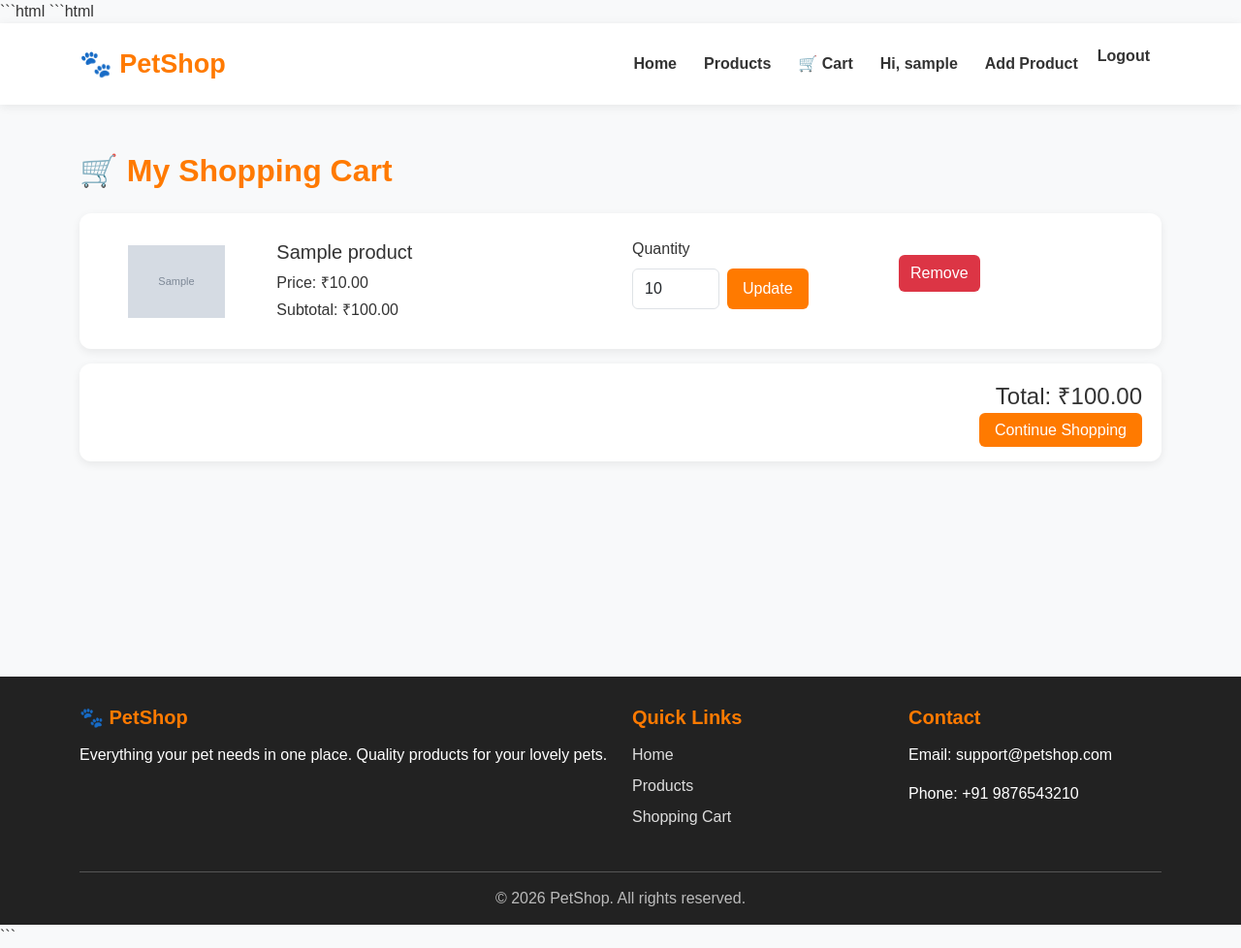
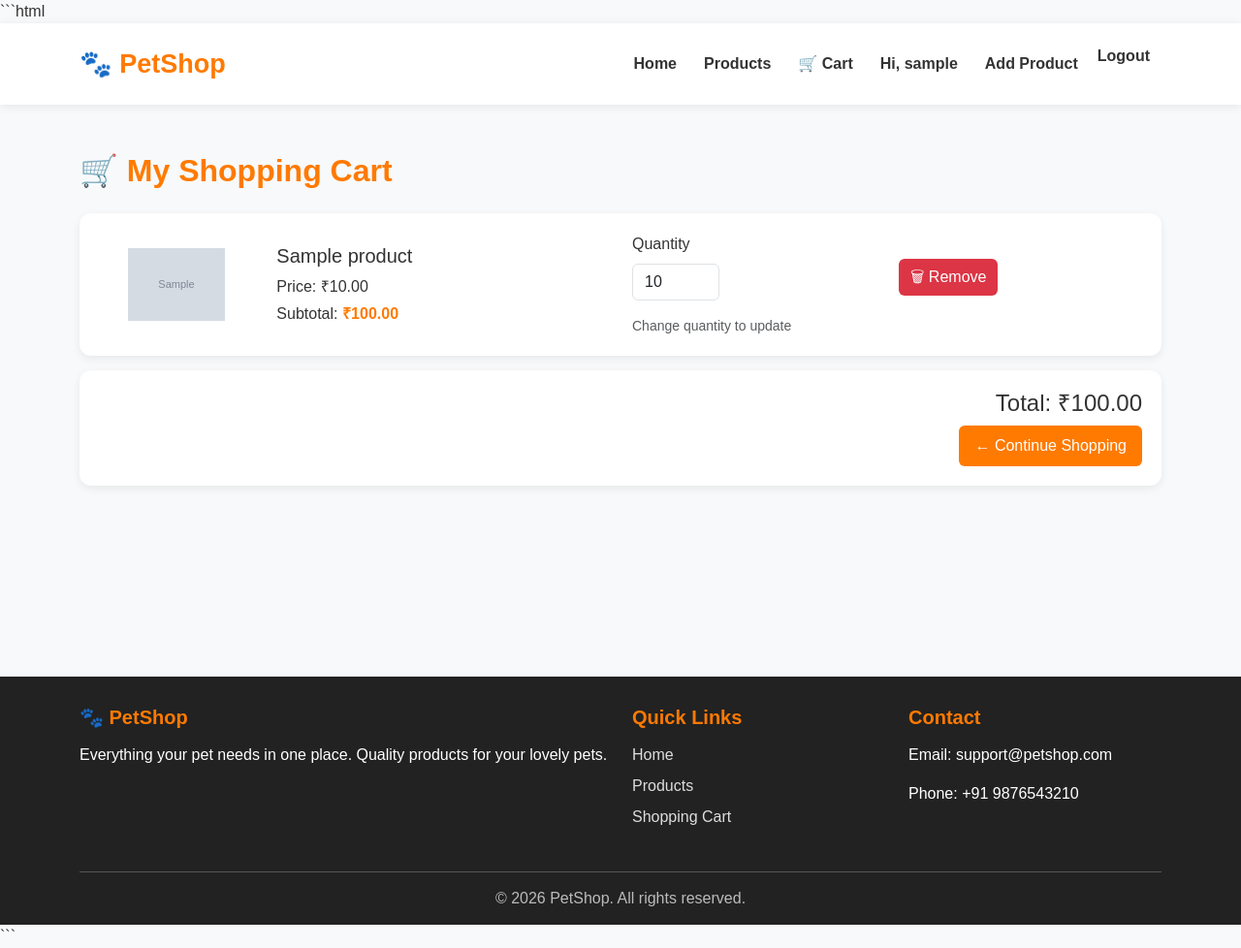
Before and after one commit to arshavijesh1-cell/PetShop, a Django app: page /cart/ in a window 1280 px wide. Shown: the whole page at 97% size. Run offline with Django 5.2, Linux system fonts and the light colour scheme; a user stored in the database is signed in; tables that the repository leaves empty hold one stand-in row (values such as "Sample post"); grey boxes marked "Sample" are stand-in pictures.

Commit message:
Updated project

````diff
--- a/PetShop/settings.py
+++ b/PetShop/settings.py
@@ -125,3 +125,9 @@ MEDIA_ROOT = BASE_DIR / 'media'
 # https://docs.djangoproject.com/en/5.2/ref/settings/#default-auto-field
 
 DEFAULT_AUTO_FIELD = 'django.db.models.BigAutoField'
+
+
+
+LOGIN_URL = '/login/'
+LOGIN_REDIRECT_URL = '/products/'
+LOGOUT_REDIRECT_URL = '/'
--- a/shop/views.py
+++ b/shop/views.py
@@ -1,70 +1,58 @@
+
 from django.shortcuts import render, redirect, get_object_or_404
-from .models import Product, Category, CartItem
 from django.contrib.auth import authenticate, login, logout
+from django.contrib.auth.decorators import login_required, user_passes_test
 from django.contrib import messages
-from django.contrib.auth.decorators import login_required
+from django.contrib.auth.models import User
 from django.views.decorators.http import require_POST
 from decimal import Decimal
 
+from .models import Product, Category, CartItem
 
+
+# Home page
 def home(request):
     products = Product.objects.all()
     categories = Category.objects.all()
 
-    return render(
-        request,
-        'home.html',
-        {
-            'products': products,
-            'categories': categories
-        }
-    )
+    return render(request, 'home.html', {
+        'products': products,
+        'categories': categories
+    })
 
 
+# Product list
 def product_list(request):
-
     products = Product.objects.all()
     categories = Category.objects.all()
 
     category_id = request.GET.get('category')
 
     if category_id:
-        products = Product.objects.filter(
-            category_id=category_id
-        )
+        products = products.filter(category_id=category_id)
 
-    return render(
-        request,
-        'products.html',
-        {
-            'products': products,
-            'categories': categories
-        }
-    )
+    return render(request, 'products.html', {
+        'products': products,
+        'categories': categories
+    })
 
 
+# Product detail
 def product_detail(request, product_id):
+    product = get_object_or_404(Product, id=product_id)
 
-    product = get_object_or_404(
-        Product,
-        id=product_id
-    )
-
-    return render(
-        request,
-        'product_detail.html',
-        {
-            'product': product
-        }
-    )
+    return render(request, 'product_detail.html', {
+        'product': product
+    })
 
 
+# Only staff can add products
+@login_required
+@user_passes_test(lambda user: user.is_staff)
 def product_create(request):
-
     categories = Category.objects.all()
 
     if request.method == 'POST':
-
         name = request.POST.get('name')
         category_id = request.POST.get('category')
         description = request.POST.get('description')
@@ -72,10 +60,7 @@ def product_create(request):
         stock = request.POST.get('stock')
         image = request.FILES.get('image')
 
-        category = get_object_or_404(
-            Category,
-            id=category_id
-        )
+        category = get_object_or_404(Category, id=category_id)
 
         Product.objects.create(
             name=name,
@@ -86,38 +71,30 @@ def product_create(request):
             image=image
         )
 
+        messages.success(request, 'Product added successfully.')
         return redirect('product_list')
 
-    return render(
-        request,
-        'product_form.html',
-        {
-            'categories': categories
-        }
-    )
+    return render(request, 'product_form.html', {
+        'categories': categories
+    })
 
 
+# Only staff can edit products
+@login_required
+@user_passes_test(lambda user: user.is_staff)
 def product_update(request, product_id):
-
-    product = get_object_or_404(
-        Product,
-        id=product_id
-    )
-
+    product = get_object_or_404(Product, id=product_id)
     categories = Category.objects.all()
 
     if request.method == 'POST':
-
         product.name = request.POST.get('name')
         product.description = request.POST.get('description')
         product.price = request.POST.get('price')
         product.stock = request.POST.get('stock')
 
         category_id = request.POST.get('category')
-
         product.category = get_object_or_404(
-            Category,
-            id=category_id
+            Category, id=category_id
         )
 
         if request.FILES.get('image'):
@@ -125,66 +102,49 @@ def product_update(request, product_id):
 
         product.save()
 
+        messages.success(request, 'Product updated successfully.')
         return redirect('product_list')
 
-    return render(
-        request,
-        'product_form.html',
-        {
-            'product': product,
-            'categories': categories
-        }
-    )
+    return render(request, 'product_form.html', {
+        'product': product,
+        'categories': categories
+    })
 
+
+# Only staff can delete products
+@login_required
+@user_passes_test(lambda user: user.is_staff)
 def product_delete(request, product_id):
-
-    product = get_object_or_404(
-        Product,
-        id=product_id
-    )
+    product = get_object_or_404(Product, id=product_id)
 
     if request.method == 'POST':
-
         product.delete()
-
+        messages.success(request, 'Product deleted successfully.')
         return redirect('product_list')
 
-    return render(
-        request,
-        'product_confirm_delete.html',
-        {
-            'product': product
-        }
-    )
+    return render(request, 'product_confirm_delete.html', {
+        'product': product
+    })
 
 
+# Register
 def register(request):
-
     if request.method == 'POST':
-
         username = request.POST.get('username')
         email = request.POST.get('email')
         password = request.POST.get('password')
         confirm_password = request.POST.get('confirm_password')
 
-        if password != confirm_password:
-
-            messages.error(
-                request,
-                'Passwords do not match.'
-            )
-
+        if not username or not password:
+            messages.error(request, 'Please fill in all required fields.')
             return redirect('register')
 
-        from django.contrib.auth.models import User
+        if password != confirm_password:
+            messages.error(request, 'Passwords do not match.')
+            return redirect('register')
 
         if User.objects.filter(username=username).exists():
-
-            messages.error(
-                request,
-                'Username already exists.'
-            )
-
+            messages.error(request, 'Username already exists.')
             return redirect('register')
 
         User.objects.create_user(
@@ -197,19 +157,14 @@ def register(request):
             request,
             'Registration successful. Please login.'
         )
-
         return redirect('login')
 
-    return render(
-        request,
-        'registration/register.html'
-    )
+    return render(request, 'registration/register.html')
 
 
+# Login
 def user_login(request):
-
     if request.method == 'POST':
-
         username = request.POST.get('username')
         password = request.POST.get('password')
 
@@ -220,43 +175,40 @@ def user_login(request):
         )
 
         if user is not None:
-
             login(request, user)
 
-            messages.success(
-                request,
-                'Login successful!'
+            messages.success(request, 'Login successful!')
+
+            # Return to the page the user originally requested
+            next_url = (
+                request.POST.get('next')
+                or request.GET.get('next')
             )
+
+            if (
+                next_url
+                and next_url.startswith('/')
+                and not next_url.startswith('//')
+            ):
+                return redirect(next_url)
 
             return redirect('home')
 
-        else:
+        messages.error(request, 'Invalid username or password.')
 
-            messages.error(
-                request,
-                'Invalid username or password.'
-            )
-
-    return render(
-        request,
-        'registration/login.html'
-    )
+    return render(request, 'registration/login.html')
 
 
+# Logout
+@login_required
+@require_POST
 def user_logout(request):
-
     logout(request)
-
-    messages.success(
-        request,
-        'Logged out successfully.'
-    )
-
+    messages.success(request, 'Logged out successfully.')
     return redirect('home')
 
 
-
-
+# Add to cart
 @login_required
 @require_POST
 def add_to_cart(request, product_id):
@@ -291,6 +243,7 @@ def add_to_cart(request, product_id):
     return redirect('cart')
 
 
+# Cart page - login required
 @login_required
 def cart(request):
     cart_items = CartItem.objects.filter(
@@ -304,10 +257,11 @@ def cart(request):
 
     return render(request, 'cart.html', {
         'cart_items': cart_items,
-        'total': total,
+        'total': total
     })
 
 
+# Update cart quantity
 @login_required
 @require_POST
 def update_cart(request, product_id):
@@ -331,6 +285,7 @@ def update_cart(request, product_id):
     return redirect('cart')
 
 
+# Remove product from cart
 @login_required
 @require_POST
 def remove_from_cart(request, product_id):
--- a/templates/cart.html
+++ b/templates/cart.html
@@ -1,4 +1,4 @@
-```html
+
 {% extends 'base.html' %}
 
 {% block title %}My Cart | PetShop{% endblock %}
@@ -34,6 +34,7 @@
         padding: 9px 16px;
         border-radius: 6px;
         text-decoration: none;
+        display: inline-block;
     }
 
     .orange-btn:hover {
@@ -47,6 +48,24 @@
         border: none;
         padding: 7px 12px;
         border-radius: 6px;
+        cursor: pointer;
+    }
+
+    .remove-btn:hover {
+        background: #bb2d3b;
+    }
+
+    .quantity-input {
+        max-width: 90px;
+    }
+
+    .subtotal {
+        color: #ff7a00;
+        font-weight: bold;
+    }
+
+    .empty-cart {
+        padding: 40px 20px;
     }
 </style>
 
@@ -59,9 +78,12 @@
         {% for item in cart_items %}
 
             <div class="cart-card">
+
                 <div class="row align-items-center">
 
-                    <div class="col-md-2 text-center">
+                    <!-- Product Image -->
+                    <div class="col-md-2 text-center mb-3 mb-md-0">
+
                         {% if item.product.image %}
                             <img src="{{ item.product.image.url }}"
                                  class="cart-image"
@@ -69,77 +91,107 @@
                         {% else %}
                             <div style="font-size: 45px;">🐾</div>
                         {% endif %}
+
                     </div>
 
-                    <div class="col-md-4">
+                    <!-- Product Details -->
+                    <div class="col-md-4 mb-3 mb-md-0">
+
                         <h5>{{ item.product.name }}</h5>
+
                         <p class="mb-1">
-                            Price: ₹{{ item.product.price }}
+                            Price: ₹{{ item.product.price|floatformat:2 }}
                         </p>
+
                         <p class="mb-0">
-                            Subtotal: ₹{{ item.subtotal }}
+                            Subtotal:
+                            <span class="subtotal">
+                                ₹{{ item.subtotal|floatformat:2 }}
+                            </span>
                         </p>
+
                     </div>
 
-                    <div class="col-md-3">
+                    <!-- Quantity -->
+                    <div class="col-md-3 mb-3 mb-md-0">
+
                         <form method="POST"
                               action="{% url 'update_cart' item.product.id %}">
                             {% csrf_token %}
 
-                            <label class="form-label">Quantity</label>
+                            <label class="form-label">
+                                Quantity
+                            </label>
 
-                            <div class="d-flex gap-2">
-                                <input type="number"
-                                       name="quantity"
-                                       value="{{ item.quantity }}"
-                                       min="1"
-                                       max="{{ item.product.stock }}"
-                                       class="form-control"
-                                       style="max-width: 90px;"
-                                       required>
+                            <input type="number"
+                                   name="quantity"
+                                   value="{{ item.quantity }}"
+                                   min="1"
+                                   max="{{ item.product.stock }}"
+                                   class="form-control quantity-input"
+                                   required
+                                   onchange="this.form.submit()">
 
-                                <button type="submit" class="orange-btn">
-                                    Update
-                                </button>
-                            </div>
                         </form>
+
+                        <small class="text-muted">
+                            Change quantity to update
+                        </small>
+
                     </div>
 
-                    <div class="col-md-3 mt-3 mt-md-0">
+                    <!-- Remove Button -->
+                    <div class="col-md-3">
+
                         <form method="POST"
                               action="{% url 'remove_from_cart' item.product.id %}">
                             {% csrf_token %}
 
-                            <button type="submit" class="remove-btn">
-                                Remove
+                            <button type="submit"
+                                    class="remove-btn">
+                                🗑 Remove
                             </button>
+
                         </form>
+
                     </div>
 
                 </div>
+
             </div>
 
         {% endfor %}
 
+        <!-- Cart Total -->
         <div class="cart-card text-end">
-            <h4>Total: ₹{{ total }}</h4>
 
-            <a href="{% url 'product_list' %}" class="orange-btn">
-                Continue Shopping
+            <h4>
+                Total: ₹{{ total|floatformat:2 }}
+            </h4>
+
+            <a href="{% url 'product_list' %}"
+               class="orange-btn">
+                ← Continue Shopping
             </a>
+
         </div>
 
     {% else %}
 
-        <div class="cart-card text-center py-5">
+        <!-- Empty Cart -->
+        <div class="cart-card text-center empty-cart">
+
             <h4>Your cart is empty 🛒</h4>
+
             <p class="text-muted">
                 You haven't added any products yet.
             </p>
 
-            <a href="{% url 'product_list' %}" class="orange-btn">
+            <a href="{% url 'product_list' %}"
+               class="orange-btn">
                 Shop Now
             </a>
+
         </div>
 
     {% endif %}
@@ -147,4 +199,3 @@
 </div>
 
 {% endblock %}
-```
````
